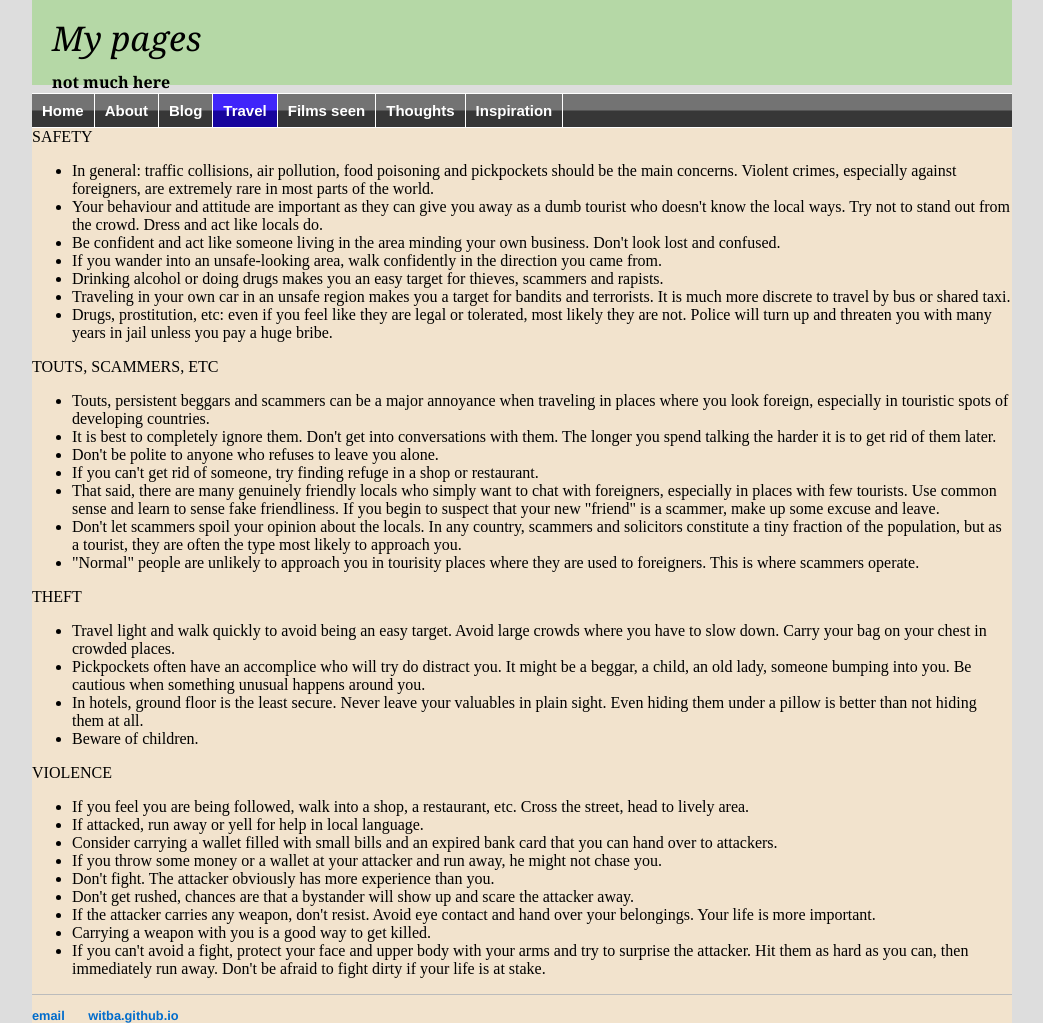
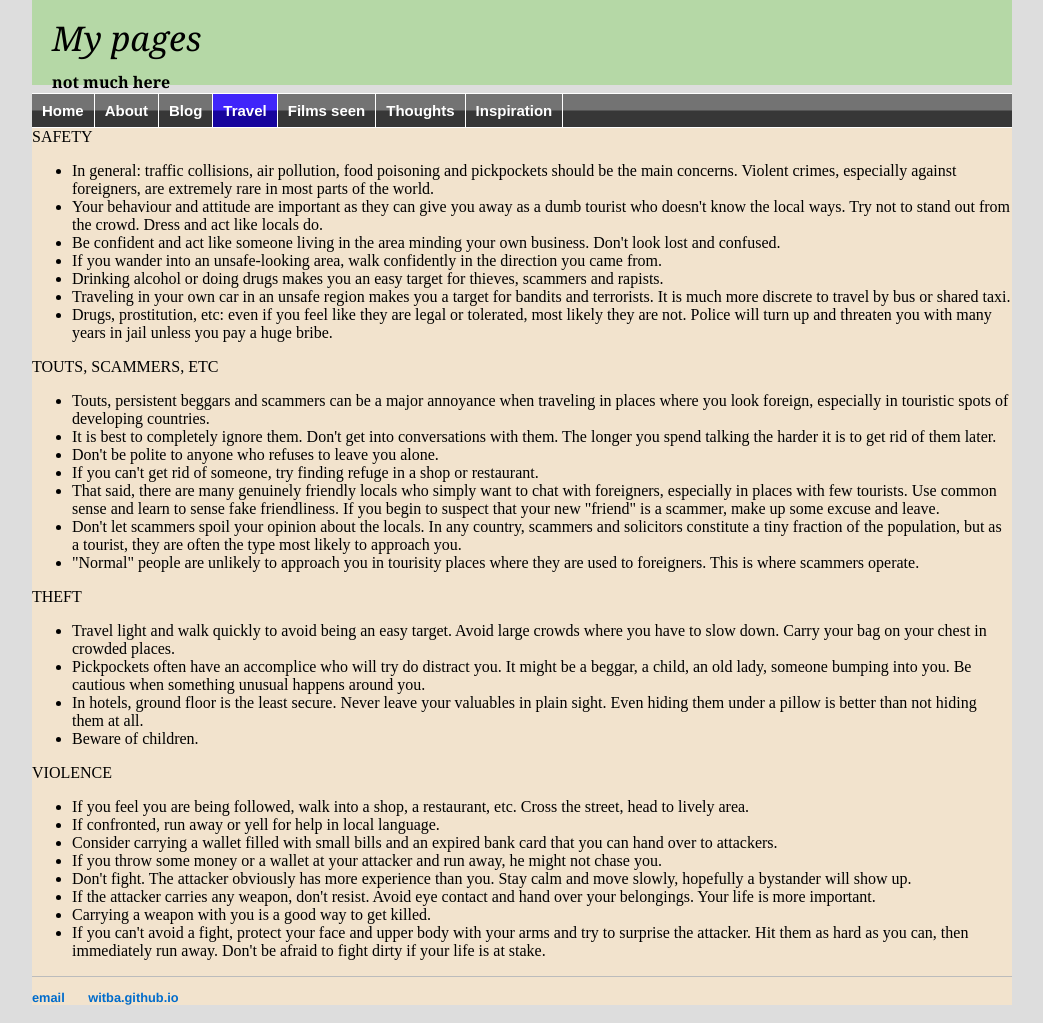
Before and after one commit to witba/witba.github.io, a Jekyll site: the page built from travel/safety.html, in a window 1280 px wide. Shown: the whole page, without its empty margins (118-1161 px from the left). Built offline with Jekyll 4.4.1, drawn with Linux system fonts in a browser that asks for light colours.

Commit message:
Update safety.html

```diff
--- a/travel/safety.html
+++ b/travel/safety.html
@@ -35,11 +35,10 @@ title: Travel resources
 <p>VIOLENCE</p>
 <ul>
 <li>If you feel you are being followed, walk into a shop, a restaurant, etc. Cross the street, head to lively area.</li>
-<li>If attacked, run away or yell for help in local language.</li>
+<li>If confronted, run away or yell for help in local language.</li>
 <li>Consider carrying a wallet filled with small bills and an expired bank card that you can hand over to attackers.</li>
 <li>If you throw some money or a wallet at your attacker and run away, he might not chase you.</li>
-<li>Don't fight. The attacker obviously has more experience than you.</li>
-<li>Don't get rushed, chances are that a bystander will show up and scare the attacker away.</li>
+<li>Don't fight. The attacker obviously has more experience than you. Stay calm and move slowly, hopefully a bystander will show up.</li>
 <li>If the attacker carries any weapon, don't resist. Avoid eye contact and hand over your belongings. Your life is more important.</li>
 <li>Carrying a weapon with you is a good way to get killed.</li>
 <li>If you can't avoid a fight, protect your face and upper body with your arms and try to surprise the attacker. Hit them as hard as you can, then immediately run away. Don't be afraid to fight dirty if your life is at stake.</li>
```
